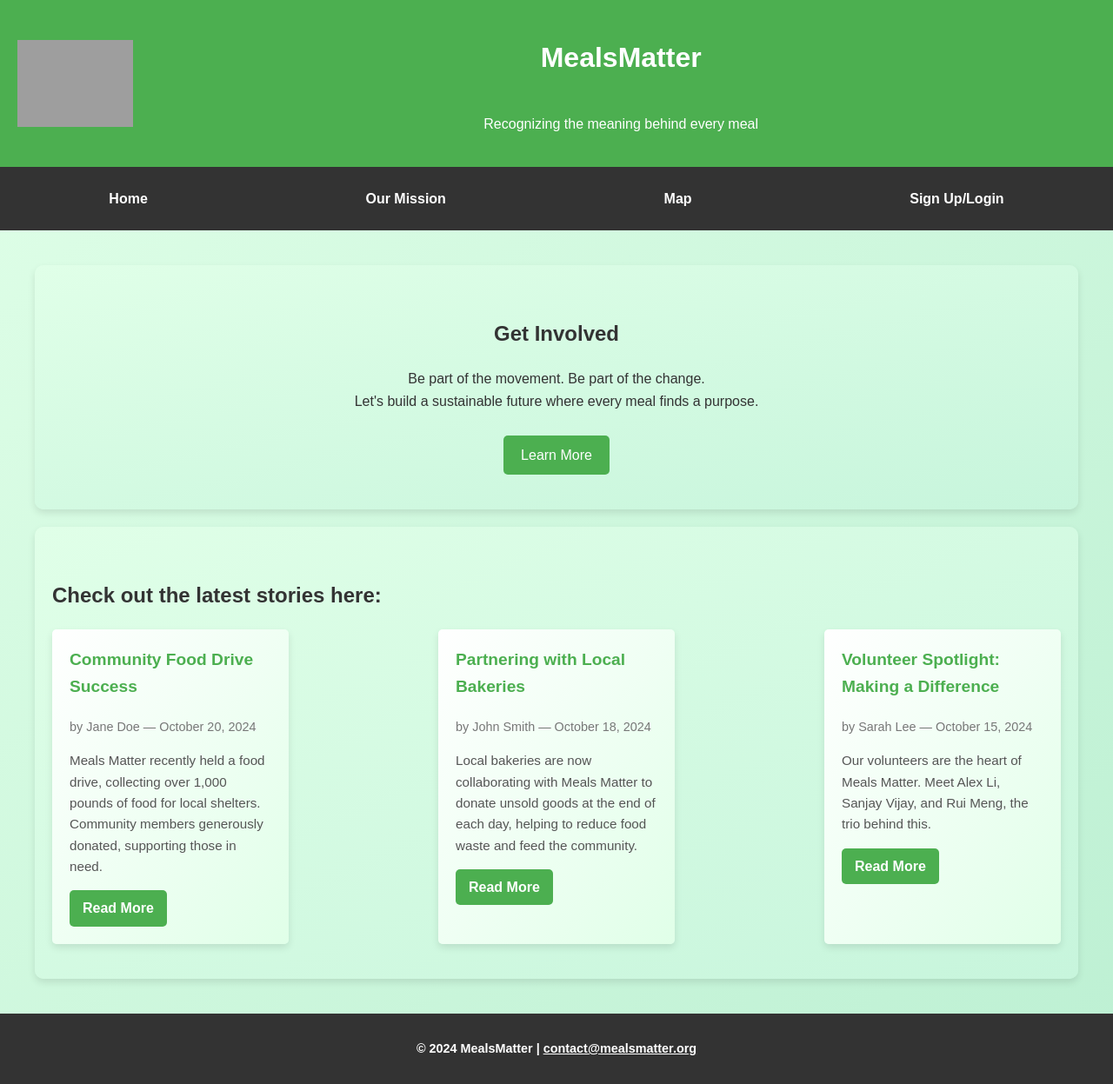
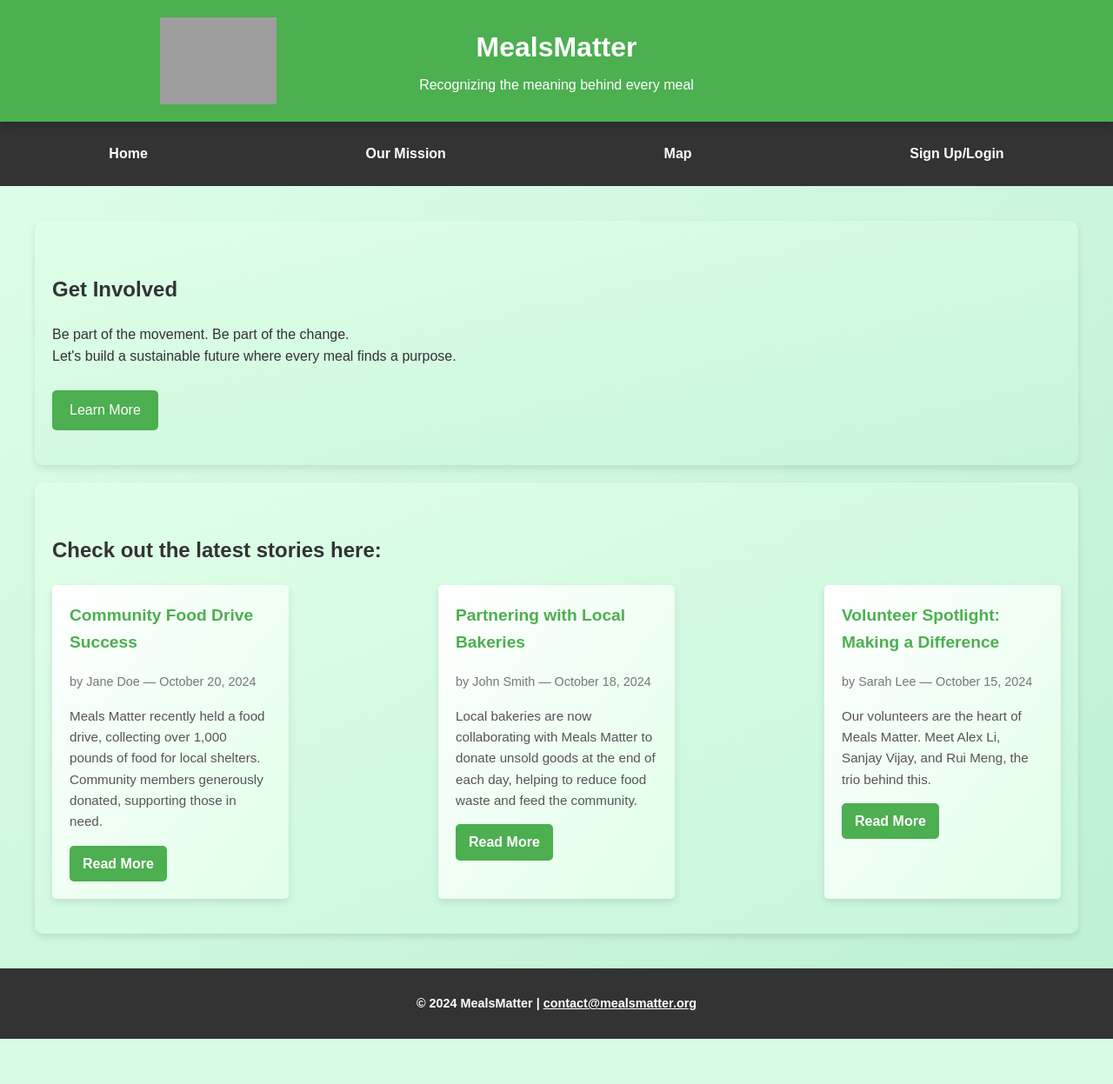
Before and after one commit to SanjayVijay27/meals-matter, a Flask app: page / in a window 1280 px wide. Shown: the whole page at 87% size. After the commit the page ends 1195 px from the top, so only its background shows below. Run offline with Flask 3, Linux system fonts and the light colour scheme; grey boxes are pictures that could not be loaded.

Commit message:
Fixed Title index.html

```diff
--- a/templates/index.html
+++ b/templates/index.html
@@ -14,38 +14,47 @@
             color: #333;
             line-height: 1.6;
         }
+
+        /* Header styling */
         header {
             background-color: #4CAF50;
             padding: 20px;
-            text-align: center;
             color: white;
-            display: flex;
+            display: grid;
+            grid-template-columns: 1fr auto 1fr;
             align-items: center;
-            justify-content: space-between;
+            justify-items: center;
+            position: relative;
             box-shadow: 0px 4px 8px rgba(0, 0, 0, 0.2);
         }
-        .header-content {
-            display: flex;
-            flex-direction: column;
-            align-items: center;
-            text-align: center;
-            flex-grow: 1;
-        }
+
         header img {
-            height: 100px; /* 2x size */
-            margin-right: 15px;
+            grid-column: 1;
+            height: 100px;
         }
 
-        #get-involved {
-    text-align: center;
+        .header-content {
+            grid-column: 2;
+            text-align: center;
         }
 
+        header h1 {
+            font-size: 32px;
+            margin: 0;
+        }
+
+        header p {
+            margin: 5px 0 0;
+        }
+
+        /* Navigation bar */
         nav {
             display: flex;
             justify-content: space-around;
             background-color: #333;
             padding: 10px 0;
         }
+
         nav a {
             color: white;
             padding: 14px 20px;
@@ -53,15 +62,18 @@
             text-align: center;
             font-weight: bold;
         }
+
         nav a:hover {
-            background-color: #ddd;
-            color: black;
+            background-color: #45a049;
+            color: white;
         }
+
         .container {
             padding: 20px;
             max-width: 1200px;
             margin: auto;
         }
+
         section {
             padding: 40px 20px;
             margin: 20px 0;
@@ -70,6 +82,7 @@
             background: linear-gradient(to bottom right, #e0ffe8, #c7f5dc);
             color: #333;
         }
+
         .button {
             padding: 10px 20px;
             margin-top: 10px;
@@ -79,6 +92,7 @@
             border-radius: 5px;
             display: inline-block;
         }
+
         /* Articles Section Styles */
         .articles-section {
             display: flex;
@@ -86,6 +100,7 @@
             justify-content: space-between;
             flex-wrap: wrap;
         }
+
         .article-card {
             background: linear-gradient(to bottom right, #ffffff, #e0ffe8);
             padding: 20px;
@@ -93,21 +108,25 @@
             box-shadow: 0px 4px 8px rgba(0, 0, 0, 0.1);
             width: 20%;
         }
+
         .article-card h3 {
             margin-top: 0;
             font-size: 1.2rem;
             color: #4CAF50;
         }
+
         .article-details {
             font-size: 0.9rem;
             color: #777;
             margin-bottom: 15px;
         }
+
         .article-summary {
             font-size: 0.95rem;
             color: #555;
             margin-bottom: 15px;
         }
+
         .read-more {
             text-decoration: none;
             color: #fff;
@@ -117,9 +136,11 @@
             font-weight: bold;
             display: inline-block;
         }
+
         .read-more:hover {
             background-color: #45a049;
         }
+
         footer {
             background-color: #333;
             color: white;
@@ -138,6 +159,8 @@
             <h1>MealsMatter</h1>
             <p>Recognizing the meaning behind every meal</p>
         </div>
+        <!-- Empty div to balance the grid -->
+        <div></div>
     </header>
 
     <!-- Navigation -->
```
